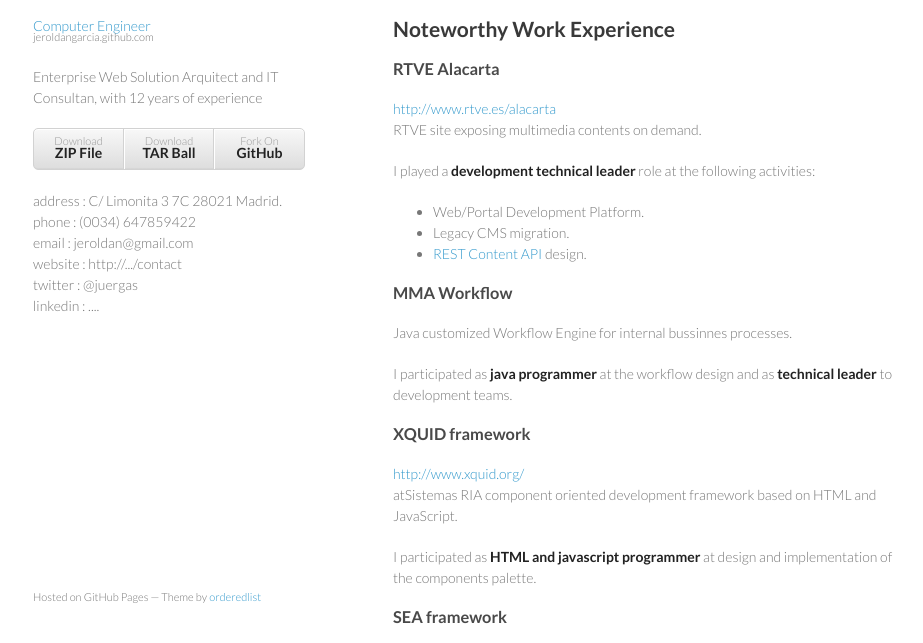
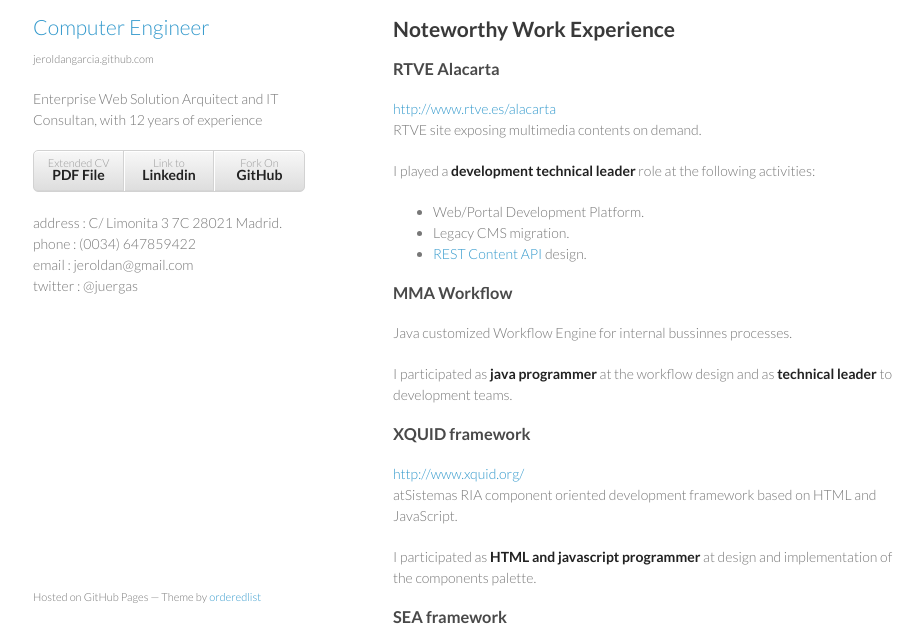
Before and after one commit to jeroldangarcia/jeroldangarcia.github.com, a plain HTML site: page index.html in a window 1280 px wide. Shown: the part 125-768 px from the top of the page, without its empty margins (177-1100 px from the left). Drawn offline with Linux system fonts and the light colour scheme.

Commit message:
linkedin

```diff
--- a/index.html
+++ b/index.html
@@ -17,22 +17,22 @@
 			<header>
 				<h1>Ernesto Roldán Garcia</h1>
 				<p></p>
-				<p class="view"><a href="https://github.com/jeroldangarcia/tengo">Computer Engineer<small>jeroldangarcia.github.com</small></a></p>
+				<p class="view">
+					<a href="https://github.com/jeroldangarcia/tengo"><h2>Computer Engineer</h2><small>jeroldangarcia.github.com</small></a></p>
 
 				<p>Enterprise Web Solution Arquitect and IT Consultan, with 12 years of experience </p>
 
 				<ul>
-					<li><a href="https://github.com/jeroldangarcia/tengo/zipball/master">Download <strong>ZIP File</strong></a></li>
-					<li><a href="https://github.com/jeroldangarcia/tengo/tarball/master">Download <strong>TAR Ball</strong></a></li>
-					<li><a href="https://github.com/jeroldangarcia/tengo">Fork On <strong>GitHub</strong></a></li>
+					<li><a href="https://github.com/jeroldangarcia/cv.pdf">Extended CV <strong>PDF File</strong></a></li>
+					<li><a href="http://es.linkedin.com/pub/ernesto-rold%C3%A1n-garc%C3%ADa/31/177/483">Link to <strong>Linkedin</strong></a></li>
+					<li><a href="https://github.com/jeroldangarcia">Fork On <strong>GitHub</strong></a></li>
 				</ul>
 
 				<p>address  : C/ Limonita 3 7C 28021 Madrid.<br>
 				phone    : (0034) 647859422<br>
 				email    : jeroldan@gmail.com<br>
-				website  : http://.../contact<br>
-				twitter  : @juergas<br>
-				linkedin : ....  </p>
+				twitter  : @juergas
+				</p>
 
 			</header>
 
```
